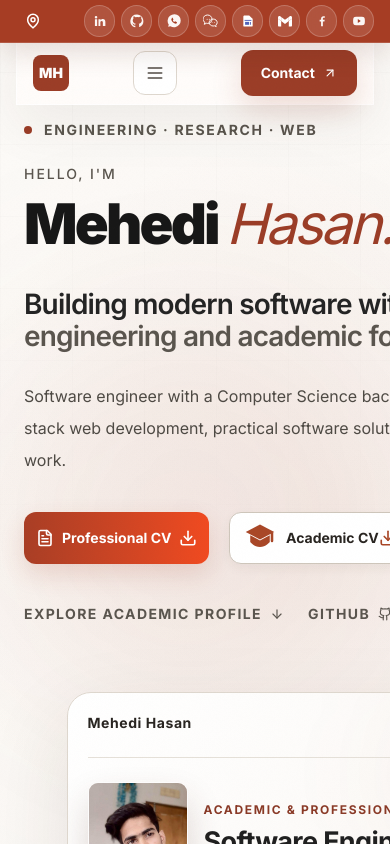
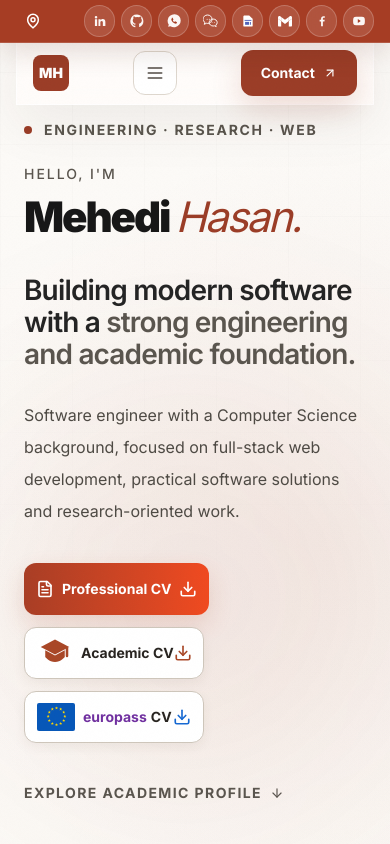
Before and after one commit to Mehedi1-SWE/portfolio, a Next.js app: page / in a window 390 px wide. Shown: the top 844 px of the page. Built offline with nearby package versions, Linux system fonts and the light colour scheme.

Commit message:
Improve hero responsiveness on small screens

```diff
--- a/components/Hero.tsx
+++ b/components/Hero.tsx
@@ -81,7 +81,7 @@ export function Hero() {
           aria-hidden="true"
         />
 
-        <div className="relative mx-auto grid w-full max-w-[1280px] items-start gap-14 lg:grid-cols-[1.08fr_.78fr] lg:items-start">
+        <div className="relative mx-auto grid w-full max-w-[1280px] items-start gap-8 lg:grid-cols-[1.08fr_.78fr] lg:items-start lg:gap-14">
           <div className="reveal-card max-w-[760px]">
             <div className="mb-6 flex items-center gap-3 text-sm font-bold uppercase tracking-[.12em] text-[#5A554E]">
               <span className="h-2 w-2 rounded-full bg-[#9B3D27]" />
@@ -92,7 +92,7 @@ export function Hero() {
               Hello, I&apos;m
             </p>
 
-            <h1 className="mt-3 text-[clamp(56px,7.5vw,104px)] font-black leading-[1] tracking-[-.05em] text-[#171717]">
+            <h1 className="mt-3 text-[clamp(42px,10vw,104px)] font-black leading-[1] tracking-[-.05em] text-[#171717] sm:text-[clamp(56px,7.5vw,104px)]">
               Mehedi{" "}
               <span className="font-sans font-normal italic text-[#9B3D27]">
                 Hasan.
@@ -113,7 +113,7 @@ export function Hero() {
             </p>
 
             {/* CV BUTTONS */}
-            <div className="mt-9 flex items-center gap-5">
+            <div className="mt-9 flex flex-wrap items-center gap-3 sm:gap-5">
               {/* Professional CV */}
               <a href="/professional-cv.pdf" className="group inline-flex h-[52px] w-[185px] shrink-0 items-center justify-between rounded-[12px] bg-gradient-to-r from-[#A93E25] to-[#F04A20] px-3 text-white shadow-[0_10px_24px_rgba(169,62,37,.16)] transition hover:-translate-y-0.5">
                 <span className="flex items-center gap-2">
```
